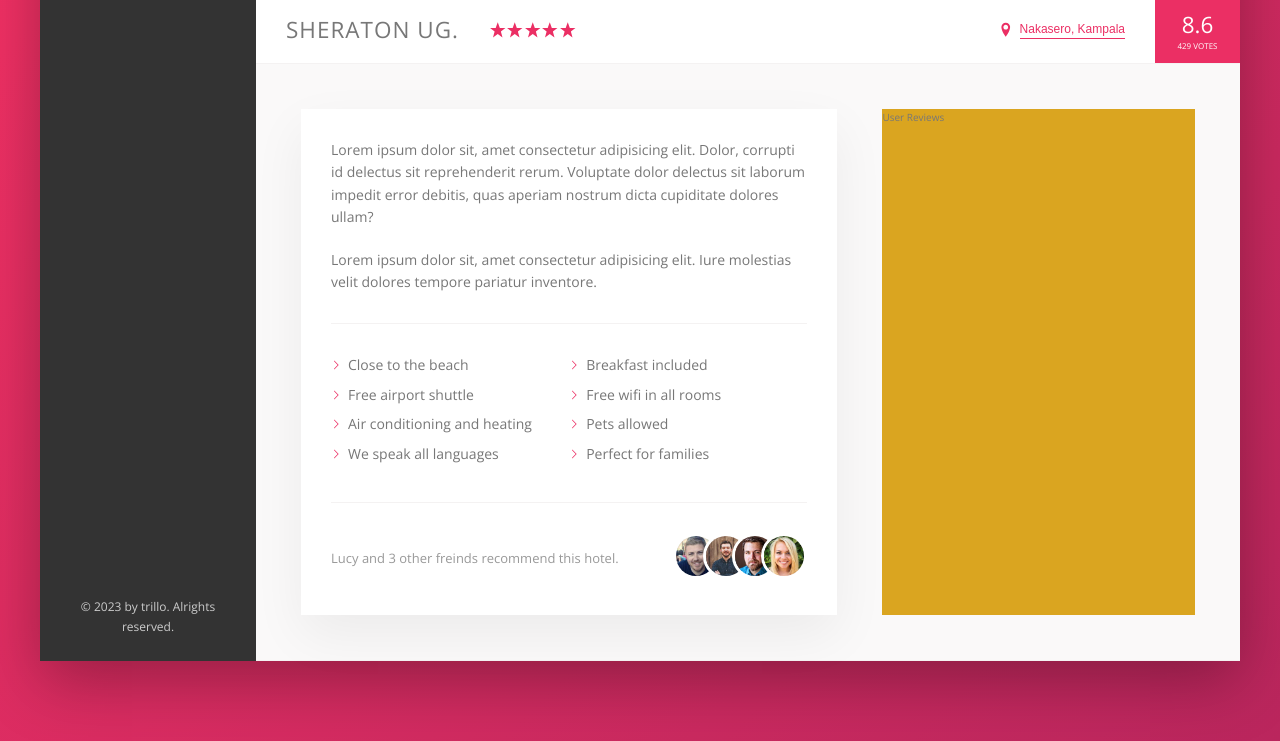
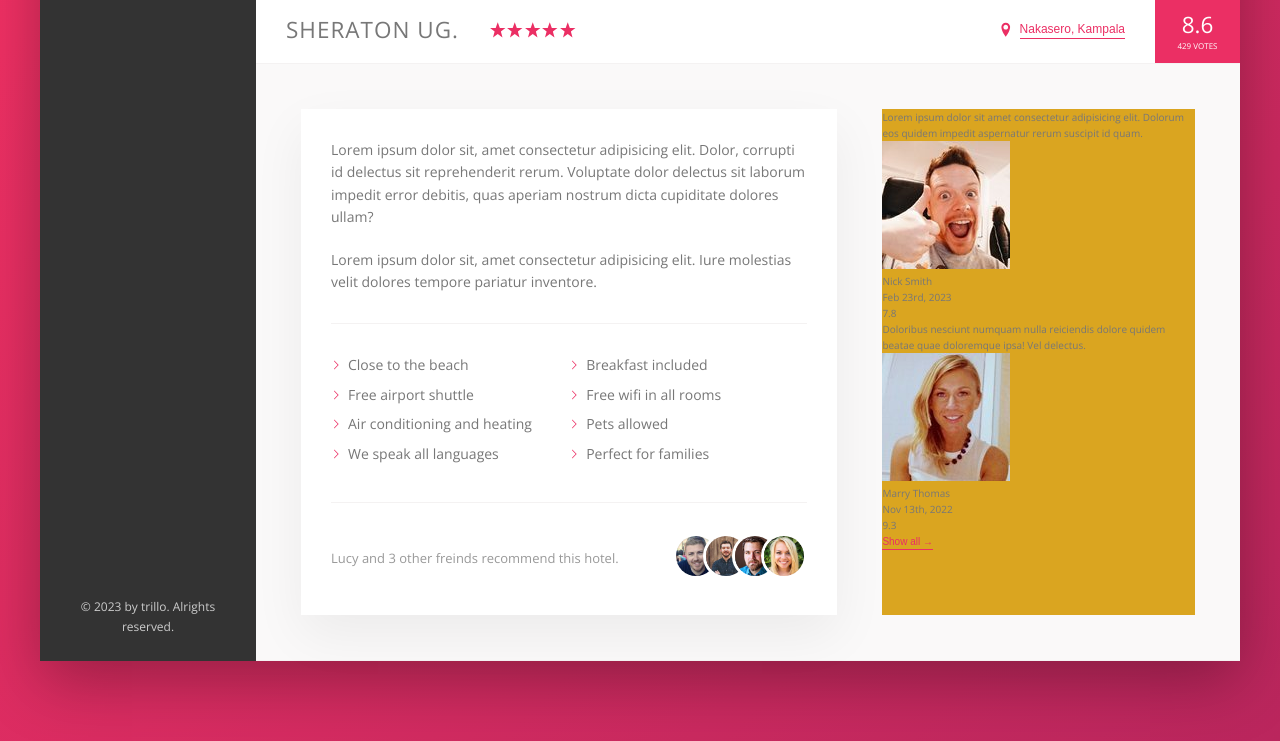
Before and after one commit to Mechack08/Trillo-app, a website: page index.html in a window 1280 px wide. Shown: the part 538-1279 px from the top of the page. Drawn offline with nearby package versions, Linux system fonts and the light colour scheme.

Commit message:
HTML Markup reveiw

```diff
--- a/index.html
+++ b/index.html
@@ -205,7 +205,49 @@
                 </div>
               </div>
             </div>
-            <div class="user-reviews">User Reviews</div>
+            <figure class="user-reviews">
+              <figure class="review">
+                <blockquote class="review__text">
+                  Lorem ipsum dolor sit amet consectetur adipisicing elit.
+                  Dolorum eos quidem impedit aspernatur rerum suscipit id quam.
+                </blockquote>
+                <figcaption class="review__user">
+                  <img
+                    src="img/user-1.jpg"
+                    alt="First user rate"
+                    class="review__photo"
+                  />
+                  <div class="review__user-box">
+                    <p class="review__user-name">Nick Smith</p>
+                    <p class="review__user-date">Feb 23rd, 2023</p>
+                  </div>
+                  <div class="review__rating">7.8</div>
+                </figcaption>
+              </figure>
+
+              <figure class="review">
+                <blockquote class="review__text">
+                  Doloribus nesciunt numquam nulla reiciendis dolore quidem
+                  beatae quae doloremque ipsa! Vel delectus.
+                </blockquote>
+                <figcaption class="review__user">
+                  <img
+                    src="img/user-2.jpg"
+                    alt="First user rate"
+                    class="review__photo"
+                  />
+                  <div class="review__user-box">
+                    <p class="review__user-name">Marry Thomas</p>
+                    <p class="review__user-date">Nov 13th, 2022</p>
+                  </div>
+                  <div class="review__rating">9.3</div>
+                </figcaption>
+              </figure>
+
+              <button class="btn-inline centered">
+                Show all <span>&rarr;</span>
+              </button>
+            </figure>
           </div>
         </main>
       </div>
```
